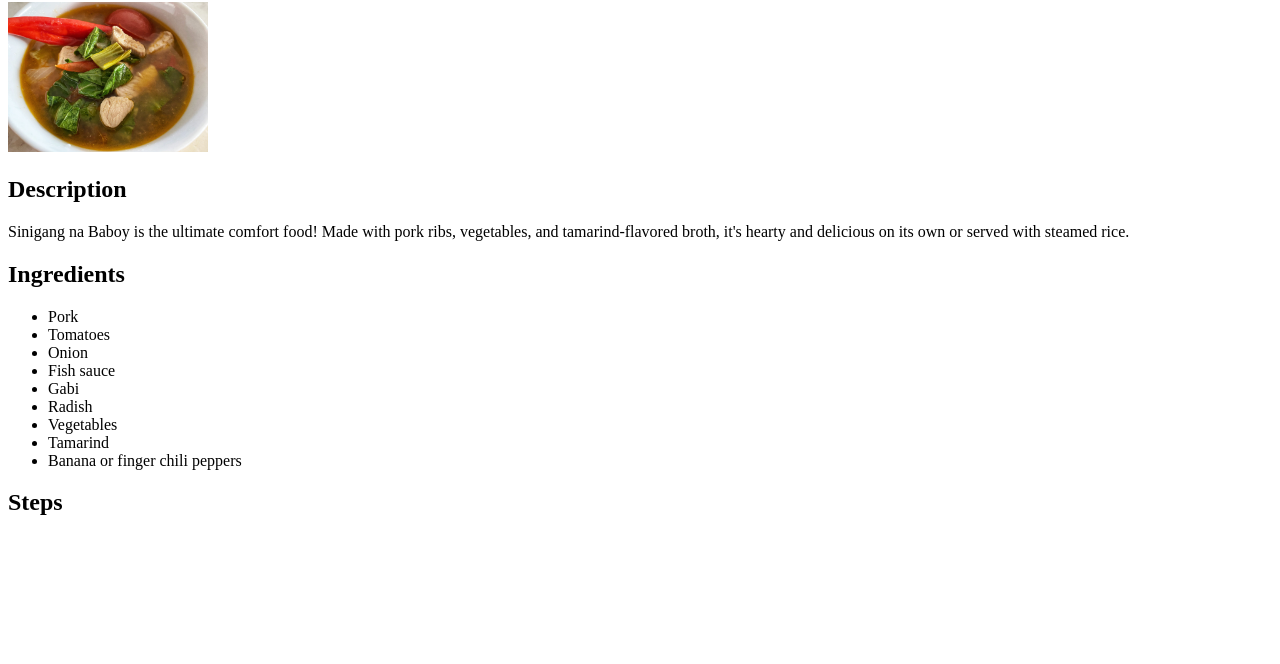
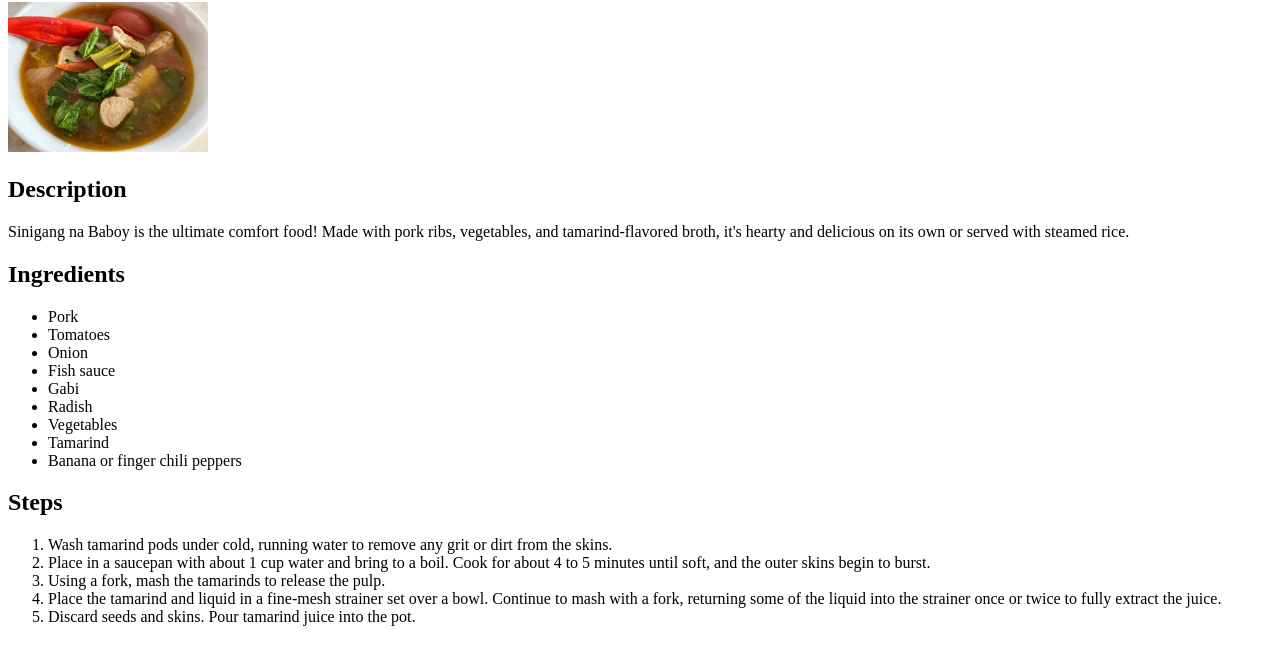
Before and after one commit to mcanips/odin-recipes, a plain HTML site: page recipes/sinigang.html in a window 1280 px wide. Shown: the part 104-768 px from the top of the page. Drawn offline with Linux system fonts and the light colour scheme.

Commit message:
Add steps to recipe
Step by step instructions so the reader can prepare the recipe as intended.

```diff
--- a/recipes/sinigang.html
+++ b/recipes/sinigang.html
@@ -24,6 +24,12 @@
             <li>Banana or finger chili peppers</li>
         </ul>
     <h2>Steps</h2>
-        <p></p>
+        <ol>
+            <li>Wash tamarind pods under cold, running water to remove any grit or dirt from the skins.</li>
+            <li>Place in a saucepan with about 1 cup water and bring to a boil. Cook for about 4 to 5 minutes until soft, and the outer skins begin to burst.</li>
+            <li>Using a fork, mash the tamarinds to release the pulp.</li>
+            <li>Place the tamarind and liquid in a fine-mesh strainer set over a bowl. Continue to mash with a fork, returning some of the liquid into the strainer once or twice to fully extract the juice.</li>
+            <li>Discard seeds and skins. Pour tamarind juice into the pot.</li>
+        </ol>
 </body>
 </html>
```
